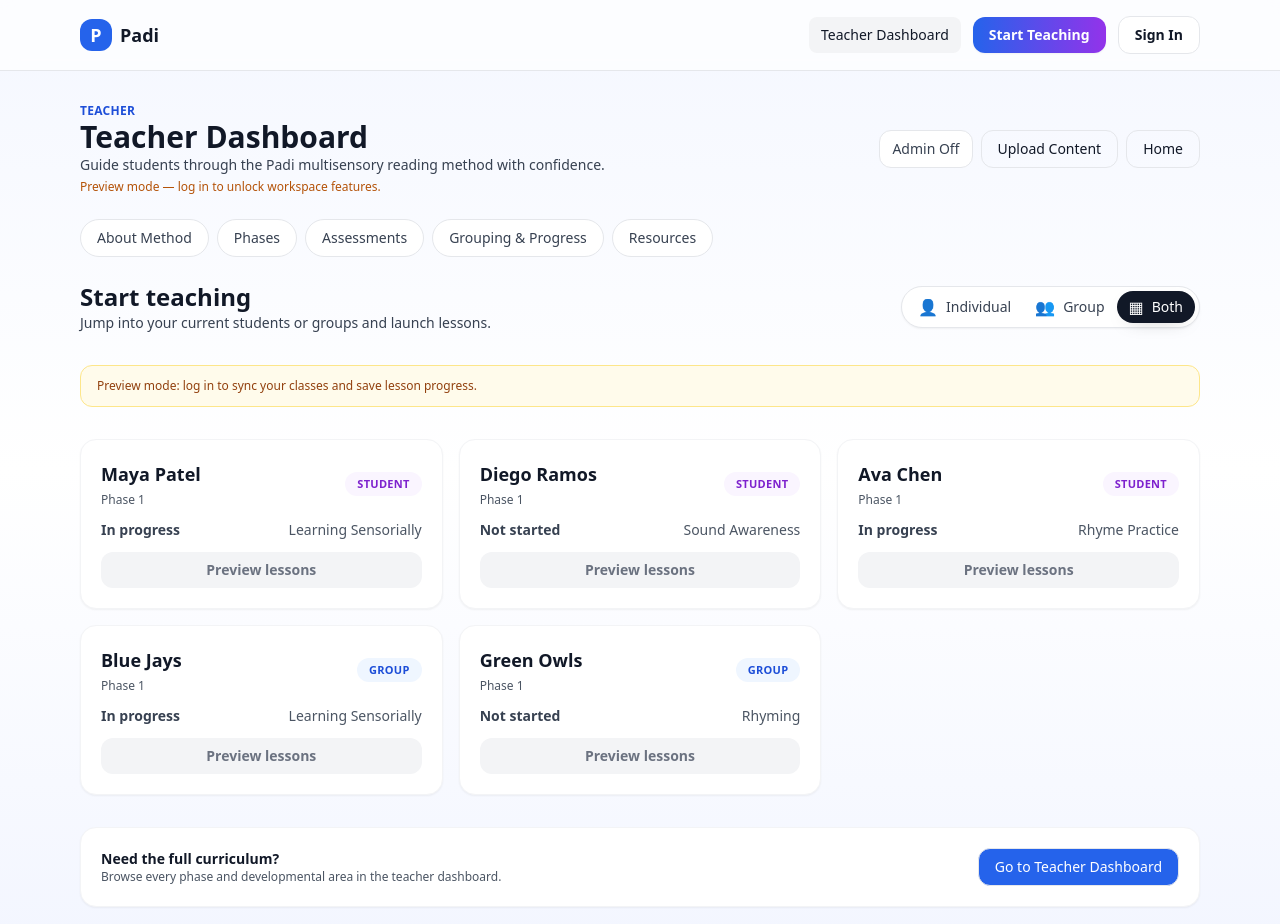
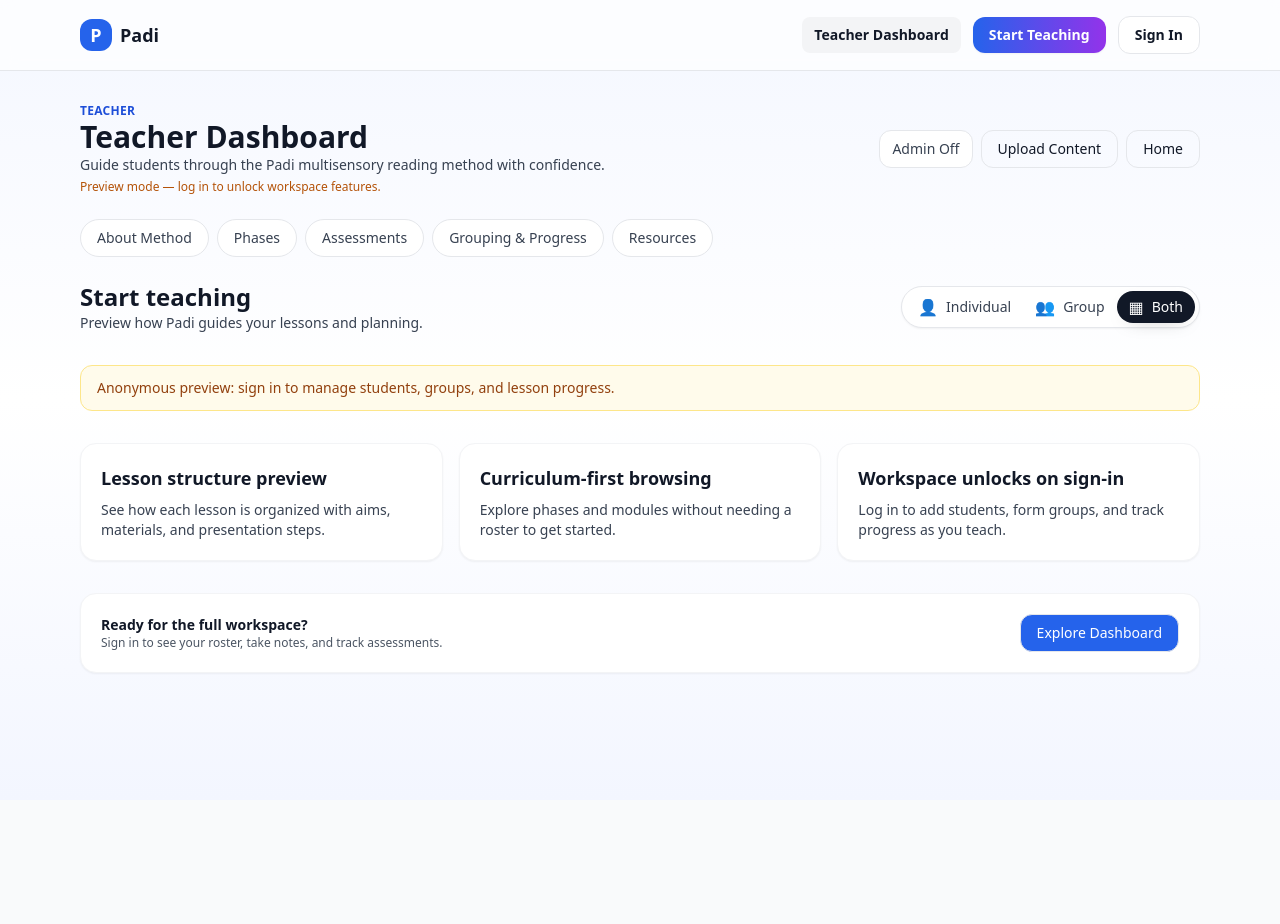
Before and after one commit to go-padi/padi-mvp, a Next.js app: page /teacher in a window 1280 px wide. Shown: the top 924 px of the page. After the commit the page ends 800 px from the top, so only its background shows below. Built offline with nearby package versions, Linux system fonts and the light colour scheme.

Commit message:
adding updates to docs

```diff
--- a/app/assessments/[phase]/page.tsx
+++ b/app/assessments/[phase]/page.tsx
@@ -1,5 +1,5 @@
 'use client';
-import { useAuth } from '@/lib/authContext';
+import { useAuth } from '@/lib/auth-store';
 
 export default function Assess({ params }: { params: { phase: string } }) {
   const { isLoggedIn } = useAuth();
--- a/app/layout.tsx
+++ b/app/layout.tsx
@@ -1,6 +1,6 @@
 import "./globals.css";
 import TopNav from "@/components/TopNav";
-import { AuthProvider } from "@/lib/authContext";
+import { AuthProvider } from "@/lib/auth-store";
 import { TeachingModeProvider } from "@/lib/teachingModeContext";
 
 export const metadata = { title: "Padi Teacher App", description: "Plan and run lessons with Padi" };
--- a/app/students/page.tsx
+++ b/app/students/page.tsx
@@ -1,9 +1,11 @@
 'use client';
 import { useEffect, useState } from 'react';
 import { supabaseClient } from '@/lib/supabase';
+import { useAuth } from '@/lib/auth-store';
 type Student = { id:string; full_name:string };
 
 export default function StudentsPage(){
+  const { isLoggedIn } = useAuth();
   const sb = supabaseClient();
   const [classId,setClassId]=useState('demo-class');
   const [students,setStudents]=useState<Student[]>([]);
@@ -13,7 +15,13 @@ export default function StudentsPage(){
     const { data } = await sb.from('student').select('id,full_name').eq('class_id', classId).order('full_name');
     setStudents(data||[]);
   };
-  useEffect(()=>{ load(); },[classId]);
+  useEffect(()=>{
+    if (!isLoggedIn) {
+      setStudents([]);
+      return;
+    }
+    load();
+  },[classId, isLoggedIn]);
 
   const add = async()=>{
     if(!name) return;
@@ -24,6 +32,21 @@ export default function StudentsPage(){
 
   return (
     <div className="space-y-4">
+      {!isLoggedIn ? (
+        <div className="card space-y-2">
+          <h3 className="text-lg font-semibold text-gray-900">Student workspace is locked</h3>
+          <p className="text-sm text-gray-700">
+            Sign in to add students, capture assessments, and view grouping recommendations. Anonymous visitors can still
+            explore the curriculum and sample lessons from the Teacher Dashboard.
+          </p>
+          <div className="text-sm">
+            <a href="/teacher/phases" className="text-blue-700 font-semibold hover:underline">
+              Browse phases and modules →
+            </a>
+          </div>
+        </div>
+      ) : (
+        <>
           <div className="card flex items-end gap-3">
             <div>
               <label className="block text-xs text-gray-600">Class ID</label>
@@ -38,6 +61,8 @@ export default function StudentsPage(){
           <div className="grid md:grid-cols-2 gap-3">
             {students.map(s => <div key={s.id} className="card">{s.full_name}</div>)}
           </div>
+        </>
+      )}
     </div>
   );
 }
--- a/app/teacher/layout.tsx
+++ b/app/teacher/layout.tsx
@@ -3,7 +3,7 @@ import Link from 'next/link';
 import { usePathname } from 'next/navigation';
 import clsx from 'clsx';
 import { createContext, useContext, useEffect, useMemo, useState } from 'react';
-import { useAuth } from '@/lib/authContext';
+import { useAuth } from '@/lib/auth-store';
 
 const tabs = [
   { id: 'about', label: 'About Method', href: '/teacher/about' },
--- a/app/teacher/page.tsx
+++ b/app/teacher/page.tsx
@@ -5,7 +5,7 @@ import clsx from 'clsx';
 import { supabaseClient } from '@/lib/supabase';
 import { TeachingModeToggle } from '@/components/TeachingModeToggle';
 import { useTeachingMode } from '@/lib/teachingModeContext';
-import { useAuth } from '@/lib/authContext';
+import { useAuth } from '@/lib/auth-store';
 
 type StudentCard = { id: string; name: string; phase: string; status: string; focus: string };
 type GroupCard = { id: string; name: string; phase: string; status: string; focus: string };
@@ -19,6 +19,21 @@ const fallbackStudents: StudentCard[] = [
 const fallbackGroups: GroupCard[] = [
   { id: 'g-1', name: 'Blue Jays', phase: 'Phase 1', status: 'In progress', focus: 'Learning Sensorially' },
   { id: 'g-2', name: 'Green Owls', phase: 'Phase 1', status: 'Not started', focus: 'Rhyming' },
+];
+
+const previewHighlights = [
+  {
+    title: 'Lesson structure preview',
+    body: 'See how each lesson is organized with aims, materials, and presentation steps.',
+  },
+  {
+    title: 'Curriculum-first browsing',
+    body: 'Explore phases and modules without needing a roster to get started.',
+  },
+  {
+    title: 'Workspace unlocks on sign-in',
+    body: 'Log in to add students, form groups, and track progress as you teach.',
+  },
 ];
 
 export default function TeacherIndexPage() {
@@ -51,12 +66,52 @@ export default function TeacherIndexPage() {
   }, [isLoggedIn]);
 
   const cards = useMemo(() => {
-    const studentCards = ((isLoggedIn && students.length) ? students : fallbackStudents).map(s => ({ ...s, type: 'student' as const }));
+    const studentCards = ((isLoggedIn && students.length) ? students : fallbackStudents).map(s => ({
+      ...s,
+      type: 'student' as const,
+    }));
     const groupCards = fallbackGroups.map(g => ({ ...g, type: 'group' as const }));
     if (mode === 'individual') return studentCards;
     if (mode === 'group') return groupCards;
     return [...studentCards, ...groupCards];
   }, [mode, students, isLoggedIn]);
+
+  if (!isLoggedIn) {
+    return (
+      <div className="space-y-8">
+        <div className="flex flex-wrap items-center justify-between gap-3">
+          <div>
+            <h2 className="text-2xl font-semibold text-gray-900">Start teaching</h2>
+            <p className="text-sm text-gray-700">Preview how Padi guides your lessons and planning.</p>
+          </div>
+          <TeachingModeToggle />
+        </div>
+
+        <div className="rounded-xl border border-amber-200 bg-amber-50 px-4 py-3 text-sm text-amber-800">
+          Anonymous preview: sign in to manage students, groups, and lesson progress.
+        </div>
+
+        <div className="grid gap-4 md:grid-cols-2 lg:grid-cols-3">
+          {previewHighlights.map(card => (
+            <div key={card.title} className="rounded-2xl border border-gray-100 bg-white p-5 shadow-sm space-y-2">
+              <h3 className="text-lg font-semibold text-gray-900">{card.title}</h3>
+              <p className="text-sm text-gray-700">{card.body}</p>
+            </div>
+          ))}
+        </div>
+
+        <div className="rounded-2xl border border-gray-100 bg-white p-5 shadow-sm flex items-center justify-between">
+          <div>
+            <p className="text-sm font-semibold text-gray-900">Ready for the full workspace?</p>
+            <p className="text-xs text-gray-600">Sign in to see your roster, take notes, and track assessments.</p>
+          </div>
+          <Link href="/teacher/phases" className="btn btn-primary">
+            Explore Dashboard
+          </Link>
+        </div>
+      </div>
+    );
+  }
 
   return (
     <div className="space-y-8">
@@ -67,12 +122,6 @@ export default function TeacherIndexPage() {
         </div>
         <TeachingModeToggle />
       </div>
-
-      {!isLoggedIn && (
-        <div className="rounded-xl border border-amber-200 bg-amber-50 px-4 py-3 text-xs text-amber-800">
-          Preview mode: log in to sync your classes and save lesson progress.
-        </div>
-      )}
 
       <div className="grid gap-4 md:grid-cols-2 lg:grid-cols-3">
         {cards.map(card => (
@@ -99,16 +148,10 @@ export default function TeacherIndexPage() {
               <span className="text-gray-600">{card.focus}</span>
             </div>
             <Link
-              href={isLoggedIn ? "/teacher/phases/K_P1" : "#"}
-              className={clsx(
-                'inline-flex items-center justify-center rounded-xl px-4 py-2 text-sm font-semibold',
-                isLoggedIn
-                  ? 'bg-gray-900 text-white hover:bg-gray-800'
-                  : 'bg-gray-100 text-gray-500 cursor-not-allowed'
-              )}
-              aria-disabled={!isLoggedIn}
+              href="/teacher/phases/K_P1"
+              className="inline-flex items-center justify-center rounded-xl px-4 py-2 text-sm font-semibold bg-gray-900 text-white hover:bg-gray-800"
             >
-              {isLoggedIn ? 'View lessons →' : 'Preview lessons'}
+              View lessons →
             </Link>
           </div>
         ))}
--- a/app/teacher/phases/page.tsx
+++ b/app/teacher/phases/page.tsx
@@ -7,7 +7,7 @@ import { useAdminMode } from '../layout';
 import { PhaseTabs } from '@/components/PhaseTabs';
 import { TeachingModeToggle } from '@/components/TeachingModeToggle';
 import { useTeachingMode } from '@/lib/teachingModeContext';
-import { useAuth } from '@/lib/authContext';
+import { useAuth } from '@/lib/auth-store';
 
 type PhaseRow = {
   id: string;
--- a/components/AuthStatusIndicator.tsx
+++ b/components/AuthStatusIndicator.tsx
@@ -1,5 +1,5 @@
 'use client';
-import { useAuth } from '@/lib/authContext';
+import { useAuth } from '@/lib/auth-store';
 
 export default function AuthStatusIndicator() {
   const { isLoggedIn, user, logout } = useAuth();
--- a/components/TopNav.tsx
+++ b/components/TopNav.tsx
@@ -3,8 +3,8 @@ import Link from 'next/link';
 import { usePathname, useRouter } from 'next/navigation';
 import clsx from 'clsx';
 import { useState } from 'react';
-import { useAuth } from '@/lib/authContext';
-import { SignInModal } from './SignInModal';
+import { useAuth } from '@/lib/auth-store';
+import { SignInModal } from './auth/SignInModal';
 
 export default function TopNav(){
   const pathname = usePathname();
@@ -21,7 +21,10 @@ export default function TopNav(){
   };
 
   const isDashboardActive =
-    pathname === '/teacher/phases' || pathname.startsWith('/teacher/phases/') || pathname === '/teacher';
+    pathname === '/teacher/phases' ||
+    pathname.startsWith('/teacher/phases/') ||
+    pathname === '/teacher' ||
+    pathname.startsWith('/teacher/about');
 
   return (
     <>
@@ -36,7 +39,7 @@ export default function TopNav(){
               type="button"
               onClick={goToDashboard}
               className={clsx(
-                'rounded-lg px-3 py-2 text-sm font-medium',
+                'rounded-lg px-3 py-2 text-sm font-semibold',
                 isDashboardActive ? 'bg-gray-100 text-gray-900' : 'text-gray-800 hover:bg-gray-100'
               )}
             >
@@ -59,11 +62,11 @@ export default function TopNav(){
             )}
             {isLoggedIn && (
               <div className="flex items-center gap-2 text-sm text-gray-800">
-                <span>Logged in as {user?.email}</span>
+                <span className="font-semibold text-gray-900">Logged in as {user?.email}</span>
                 <button
                   type="button"
                   onClick={logout}
-                  className="text-xs font-semibold text-gray-700 underline underline-offset-2"
+                  className="text-sm font-semibold text-gray-700 hover:text-gray-900"
                 >
                   Sign out
                 </button>
--- /dev/null
+++ b/lib/auth-store.tsx
@@ -0,0 +1,90 @@
+'use client';
+import {
+  createContext,
+  useCallback,
+  useContext,
+  useEffect,
+  useMemo,
+  useState,
+  type ReactNode,
+} from 'react';
+
+export type AuthUser = { email: string };
+
+export type AuthState = {
+  isLoggedIn: boolean;
+  user: AuthUser | null;
+  login: (email: string, password: string) => Promise<void>;
+  logout: () => void;
+};
+
+const STORAGE_KEY = 'padi_auth_state';
+const defaultState: Pick<AuthState, 'isLoggedIn' | 'user'> = {
+  isLoggedIn: false,
+  user: null,
+};
+
+async function authenticate(email: string, password: string): Promise<AuthUser> {
+  if (password !== '1234!') {
+    throw new Error('Test mode: use password 1234! to sign in.');
+  }
+  const trimmedEmail = email.trim();
+  return { email: trimmedEmail || 'teacher@school.edu' };
+}
+
+const AuthContext = createContext<AuthState | undefined>(undefined);
+
+export function AuthProvider({ children }: { children: ReactNode }) {
+  const [isLoggedIn, setIsLoggedIn] = useState(defaultState.isLoggedIn);
+  const [user, setUser] = useState<AuthUser | null>(defaultState.user);
+
+  useEffect(() => {
+    if (typeof window === 'undefined') return;
+    const stored = window.sessionStorage.getItem(STORAGE_KEY);
+    if (!stored) return;
+    try {
+      const parsed = JSON.parse(stored) as Partial<AuthState>;
+      setIsLoggedIn(Boolean(parsed.isLoggedIn));
+      setUser(parsed.user ?? null);
+    } catch {
+      setIsLoggedIn(defaultState.isLoggedIn);
+      setUser(defaultState.user);
+    }
+  }, []);
+
+  useEffect(() => {
+    if (typeof window === 'undefined') return;
+    window.sessionStorage.setItem(STORAGE_KEY, JSON.stringify({ isLoggedIn, user }));
+  }, [isLoggedIn, user]);
+
+  const login = useCallback(async (email: string, password: string) => {
+    const authUser = await authenticate(email, password);
+    setIsLoggedIn(true);
+    setUser(authUser);
+  }, []);
+
+  const logout = useCallback(() => {
+    setIsLoggedIn(defaultState.isLoggedIn);
+    setUser(defaultState.user);
+  }, []);
+
+  const value = useMemo(
+    () => ({
+      isLoggedIn,
+      user,
+      login,
+      logout,
+    }),
+    [isLoggedIn, user, login, logout]
+  );
+
+  return <AuthContext.Provider value={value}>{children}</AuthContext.Provider>;
+}
+
+export function useAuth() {
+  const context = useContext(AuthContext);
+  if (!context) {
+    throw new Error('useAuth must be used within AuthProvider');
+  }
+  return context;
+}
--- a/lib/authContext.tsx
+++ /dev/null
@@ -1,83 +0,0 @@
-'use client';
-import { createContext, useCallback, useContext, useEffect, useMemo, useState } from 'react';
-
-export type AuthUser = { email: string };
-
-/* eslint-disable no-unused-vars */
-export type AuthState = {
-  isLoggedIn: boolean;
-  user: AuthUser | null;
-  login: (email: string, password: string) => Promise<void>;
-  signup: (email: string, password: string) => Promise<void>;
-  logout: () => void;
-};
-/* eslint-enable no-unused-vars */
-
-const AuthContext = createContext<AuthState | undefined>(undefined);
-const STORAGE_KEY = 'padi_auth_state';
-
-async function fakeLogin(email: string, password: string): Promise<AuthUser> {
-  if (password !== '1234!') {
-    throw new Error('Incorrect password. Use 1234! while we are in test mode.');
-  }
-  return { email: email.trim() || 'teacher@school.edu' };
-}
-
-async function fakeSignup(email: string, password: string): Promise<AuthUser> {
-  // Placeholder for future backend-backed signup that also provisions a tenant.
-  return fakeLogin(email, password);
-}
-
-export function AuthProvider({ children }: { children: React.ReactNode }) {
-  const [isLoggedIn, setIsLoggedIn] = useState(false);
-  const [user, setUser] = useState<AuthUser | null>(null);
-
-  useEffect(() => {
-    if (typeof window === 'undefined') return;
-    const stored = window.sessionStorage.getItem(STORAGE_KEY);
-    if (stored) {
-      try {
-        const parsed = JSON.parse(stored) as Partial<AuthState>;
-        setIsLoggedIn(Boolean(parsed.isLoggedIn));
-        setUser(parsed.user ?? null);
-      } catch {
-        // ignore malformed state
-      }
-    }
-  }, []);
-
-  useEffect(() => {
-    if (typeof window === 'undefined') return;
-    window.sessionStorage.setItem(STORAGE_KEY, JSON.stringify({ isLoggedIn, user }));
-  }, [isLoggedIn, user]);
-
-  const login = useCallback(async (email: string, password: string) => {
-    const authUser = await fakeLogin(email, password);
-    setUser(authUser);
-    setIsLoggedIn(true);
-  }, []);
-
-  const signup = useCallback(async (email: string, password: string) => {
-    const authUser = await fakeSignup(email, password);
-    setUser(authUser);
-    setIsLoggedIn(true);
-  }, []);
-
-  const logout = useCallback(() => {
-    setIsLoggedIn(false);
-    setUser(null);
-  }, []);
-
-  const value = useMemo(
-    () => ({ isLoggedIn, user, login, signup, logout }),
-    [isLoggedIn, user, login, signup, logout]
-  );
-
-  return <AuthContext.Provider value={value}>{children}</AuthContext.Provider>;
-}
-
-export function useAuth() {
-  const ctx = useContext(AuthContext);
-  if (!ctx) throw new Error('useAuth must be used within AuthProvider');
-  return ctx;
-}
```
Also changed, not shown: app/teacher/phases/[phase]/areas/[area]/modules/[module]/page.tsx (+20 -1 lines), components/auth/SignInModal.tsx (renamed from components/SignInModal.tsx, +29 -34 lines), 7 other files (tests, documents, lock files or other folders). Lines whose indentation alone changed are shown as unchanged.
